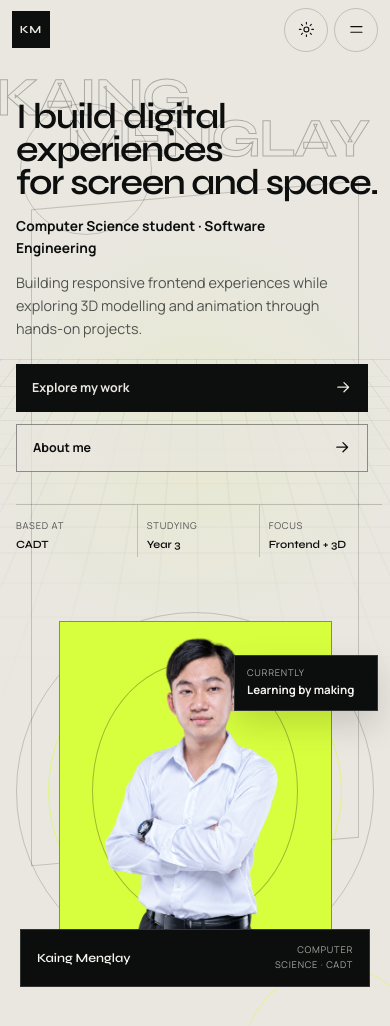
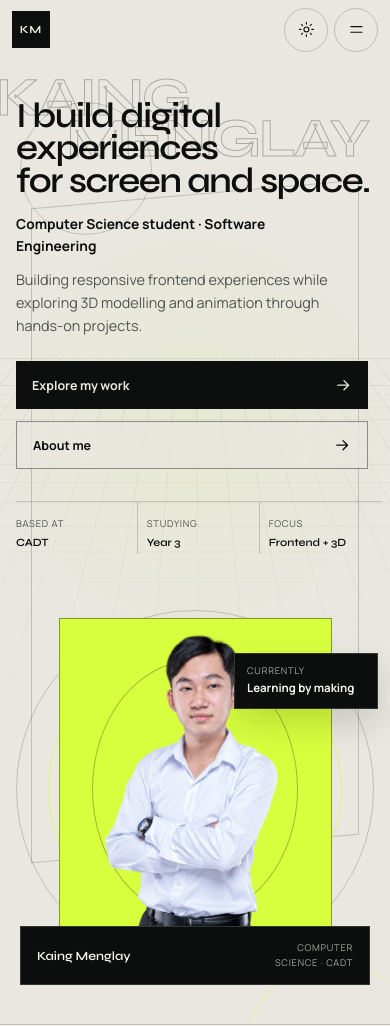
Before and after one commit to Menglay11/menglay-portfolio, a plain HTML site: page index.html in a window 390 px wide. Shown: the top 1026 px of the page. Drawn offline with Linux system fonts and the light colour scheme; some packages are replaced by stand-ins of ours; a script that the page names is missing.

Commit message:
Update stylesheet link with versioning for cache management

```diff
--- a/css/style.css
+++ b/css/style.css
@@ -90,7 +90,7 @@ html[data-theme="dark"] .theme-icon--moon { opacity: 1; transform: none; }
 
 .hero-layout { position: relative; z-index: 3; display: grid; grid-template-columns: minmax(0, .88fr) minmax(24rem, 1.12fr); align-items: center; gap: clamp(2rem, 6vw, 6rem); width: min(100%, 90rem); margin: auto; }
 .hero-intro { position: relative; z-index: 2; max-width: 34rem; transform: translate(calc(var(--mx) * -10px), calc(var(--my) * -10px)); transition: transform 140ms linear; }
-.hero-intro h1 { max-width: 11ch; margin: 0 0 1rem; font-family: var(--display); font-size: clamp(2.8rem, 4.7vw, 4.4rem); font-weight: 600; letter-spacing: -.04em; line-height: .92; text-wrap: balance; }
+.hero-intro h1 { max-width: 11ch; margin: 0 0 1rem; font-family: var(--display); font-size: clamp(2.6rem, 3.65vw, 3.6rem); font-weight: 600; letter-spacing: -.04em; line-height: .92; text-wrap: balance; }
 .hero-role { margin: 0 0 .7rem; color: var(--ink); font-size: clamp(.86rem, 1vw, .98rem); font-weight: 700; }
 .hero-intro > p:not(.hero-role) { max-width: 48ch; margin: 0 0 1.5rem; color: var(--ink-soft); font-size: clamp(.9rem, 1vw, 1rem); }
 .hero-actions { display: flex; flex-wrap: wrap; gap: .75rem; }
@@ -308,7 +308,7 @@ html.has-viewer-fullscreen, html.has-viewer-fullscreen body { overflow: hidden;
 
 @media (max-width: 1180px) {
   .hero-layout { grid-template-columns: minmax(0, .9fr) minmax(22rem, 1fr); gap: clamp(2rem, 5vw, 5rem); }
-  .hero-intro h1 { font-size: clamp(2.75rem, 5.2vw, 4.1rem); }
+  .hero-intro h1 { font-size: clamp(2.55rem, 4.6vw, 3.45rem); }
   .hero-portrait__image { width: min(33vw, 23rem); }
   .hero-portrait__note { right: 0; }
   .exhibit-stage { grid-template-columns: minmax(0, 1fr) 18rem; height: min(64vh, 38rem); }
@@ -332,7 +332,7 @@ html.has-viewer-fullscreen, html.has-viewer-fullscreen body { overflow: hidden;
   .hero-type span:last-child { margin-left: 17vw; }
   .hero-layout { grid-template-columns: 1fr; gap: 3.5rem; }
   .hero-intro { width: min(100%, 36rem); transform: none; }
-  .hero-intro h1 { font-size: clamp(2.65rem, 6.5vw, 3.6rem); }
+  .hero-intro h1 { font-size: clamp(2.45rem, 5.7vw, 3.25rem); }
   .hero-intro > p:not(.hero-role) { max-width: 40ch; }
   .hero-portrait { width: min(100%, 34rem); transform: none; }
   .hero-portrait__orbits { width: min(92vw, 38rem); }
@@ -374,7 +374,7 @@ html.has-viewer-fullscreen, html.has-viewer-fullscreen body { overflow: hidden;
   .atelier { padding: calc(var(--header-h) + 2.5rem) .75rem 4rem; }
   .hero-intro { margin-left: .25rem; }
   .hero-layout, .hero-intro, .hero-portrait { min-width: 0; max-width: 100%; }
-  .hero-intro h1 { max-width: 100%; font-size: clamp(2.25rem, 7.4vw, 2.7rem); }
+  .hero-intro h1 { max-width: 100%; font-size: clamp(2.2rem, 7vw, 2.5rem); }
   .hero-role { max-width: 30ch; }
   .hero-actions { display: grid; grid-template-columns: 1fr; width: min(100%, 22rem); }
   .primary-action, .secondary-action { width: 100%; }
@@ -395,6 +395,8 @@ html.has-viewer-fullscreen, html.has-viewer-fullscreen body { overflow: hidden;
   .web-project__logo { max-height: 7rem; }
   .web-project__content { min-height: 0; padding: 1.2rem 1rem; }
   .web-project__content h3 { font-size: clamp(2rem, 11vw, 2.45rem); }
+  .web-project__identity { display: grid; justify-content: start; gap: .35rem; }
+  .web-project__status { margin-top: 0; text-align: left; }
   .exhibit-header { min-height: 4rem; }
   .viewer-shell { height: 64vh; min-height: 29rem; }
   .viewer-toolbar { top: auto; right: 50%; bottom: 2.65rem; display: flex; transform: translateX(50%); }
--- a/index.html
+++ b/index.html
@@ -18,7 +18,7 @@
         } catch (error) { document.documentElement.dataset.theme = 'light'; }
       }());
     </script>
-    <link rel="stylesheet" href="css/style.css">
+    <link rel="stylesheet" href="css/style.css?v=20261025-frontend-cards">
     <script type="module" src="https://ajax.googleapis.com/ajax/libs/model-viewer/4.3.1/model-viewer.min.js"></script>
     <script src="js/main.js" defer></script>
     <script src="js/model-viewer.js" defer></script>
```
